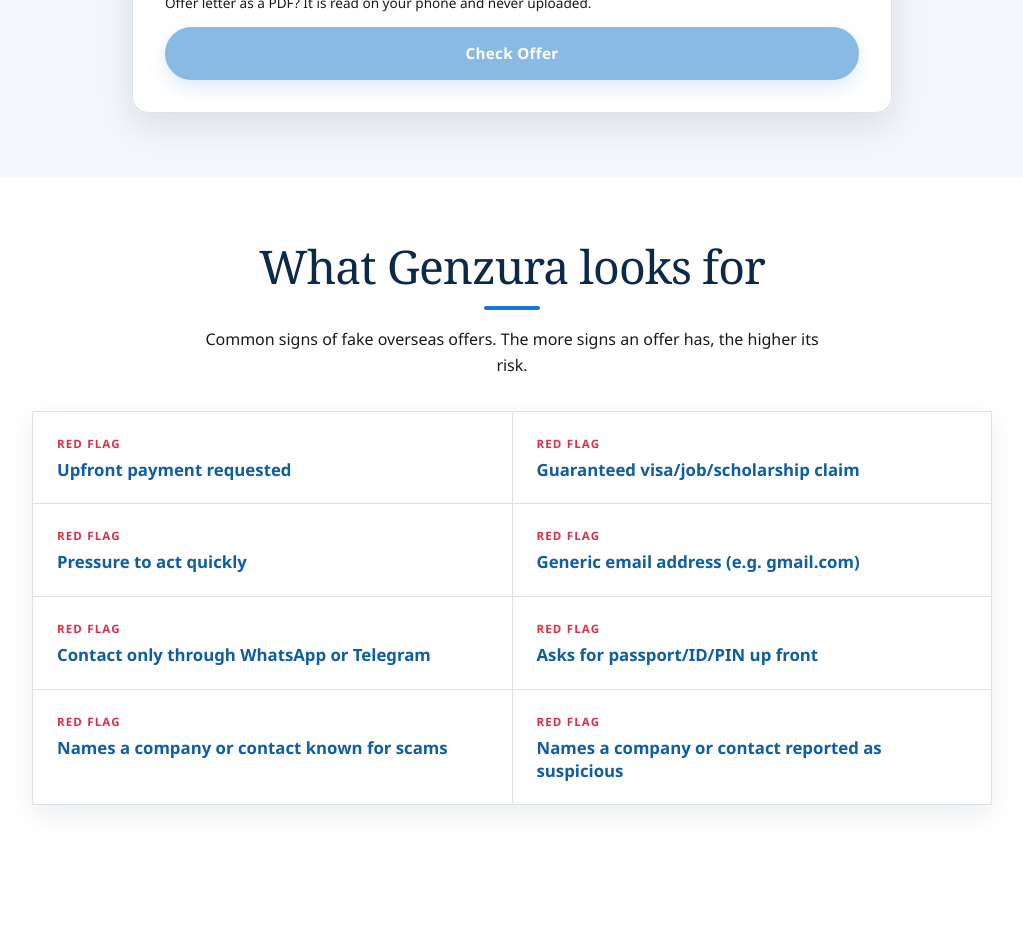
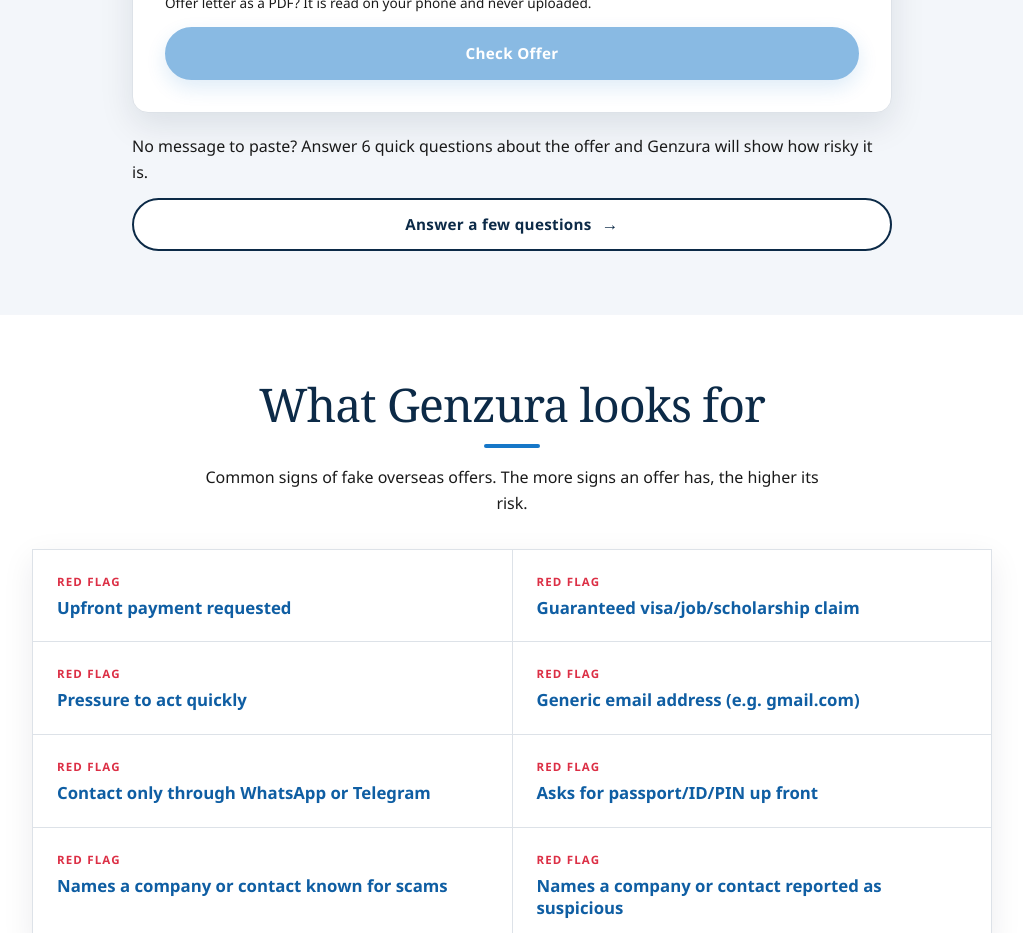
Before and after one commit to kiradukund/project_genzura, a React (Vite) app in the folder frontend/: page / in a window 1280 px wide. Shown: the part 1840-2773 px from the top of the page, without its empty margins (128-1151 px from the left). Built offline with nearby package versions, Linux system fonts and the light colour scheme; no server answers.

Commit message:
Link the guided assessment from the home page (#81)

```diff
--- a/frontend/src/pages/Home.jsx
+++ b/frontend/src/pages/Home.jsx
@@ -104,6 +104,13 @@ export default function Home() {
           <div className="check-card">
             <Checker />
           </div>
+          {/* For people who cannot paste the message: the guided assessment (FR9). */}
+          <div className="assess-cta">
+            <p>{t("assess.intro")}</p>
+            <Link className="btn-outline btn-arrow" to="/assess">
+              {t("assess.title")}
+            </Link>
+          </div>
         </section>
 
         <section id="signs" className="section reveal" aria-labelledby="signs-title">
--- a/frontend/src/styles.css
+++ b/frontend/src/styles.css
@@ -1042,6 +1042,23 @@ a {
   }
 }
 
+/* Link under the checker to the guided assessment (/assess). */
+.assess-cta {
+  max-width: 760px;
+  margin: 20px auto 0;
+  display: flex;
+  flex-wrap: wrap;
+  align-items: center;
+  justify-content: space-between;
+  gap: 12px 20px;
+}
+
+.assess-cta p {
+  flex: 1 1 320px;
+  margin: 0;
+  color: var(--muted);
+}
+
 .checker {
   display: flex;
   flex-direction: column;
```
